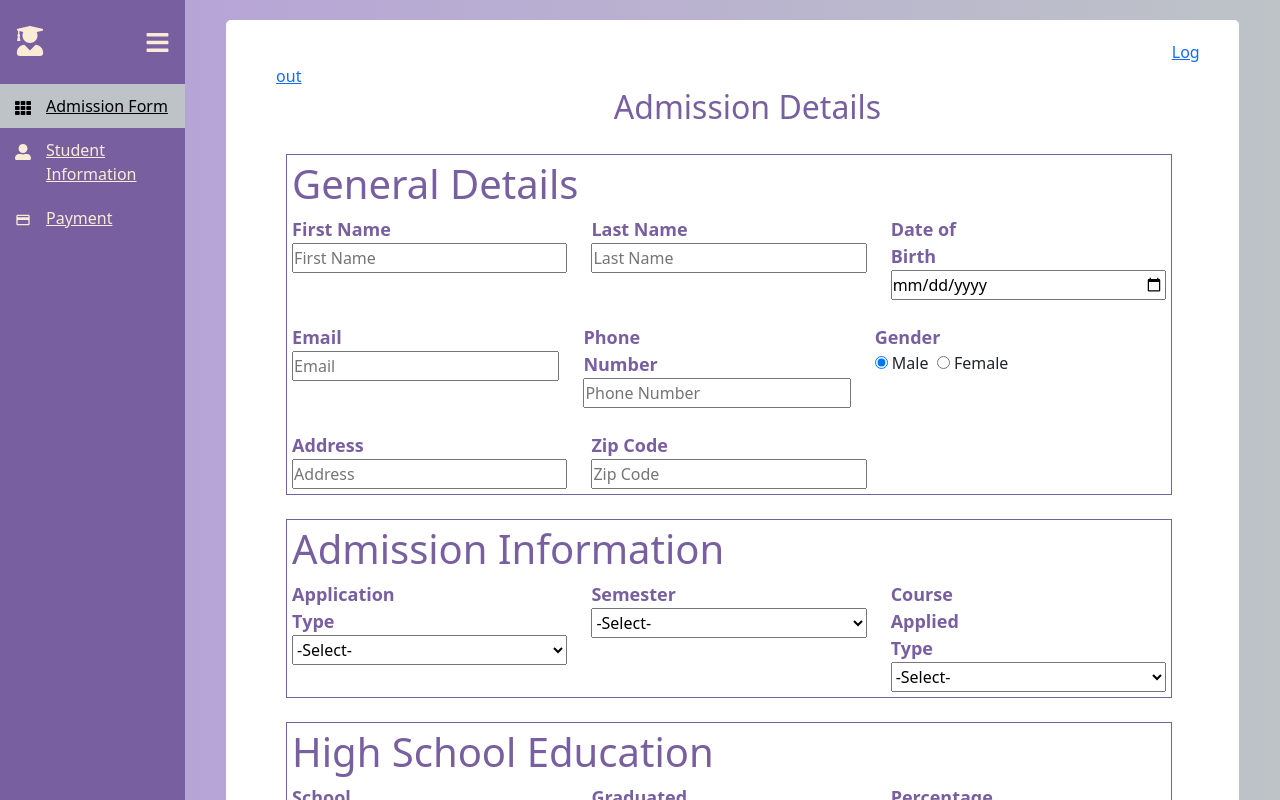
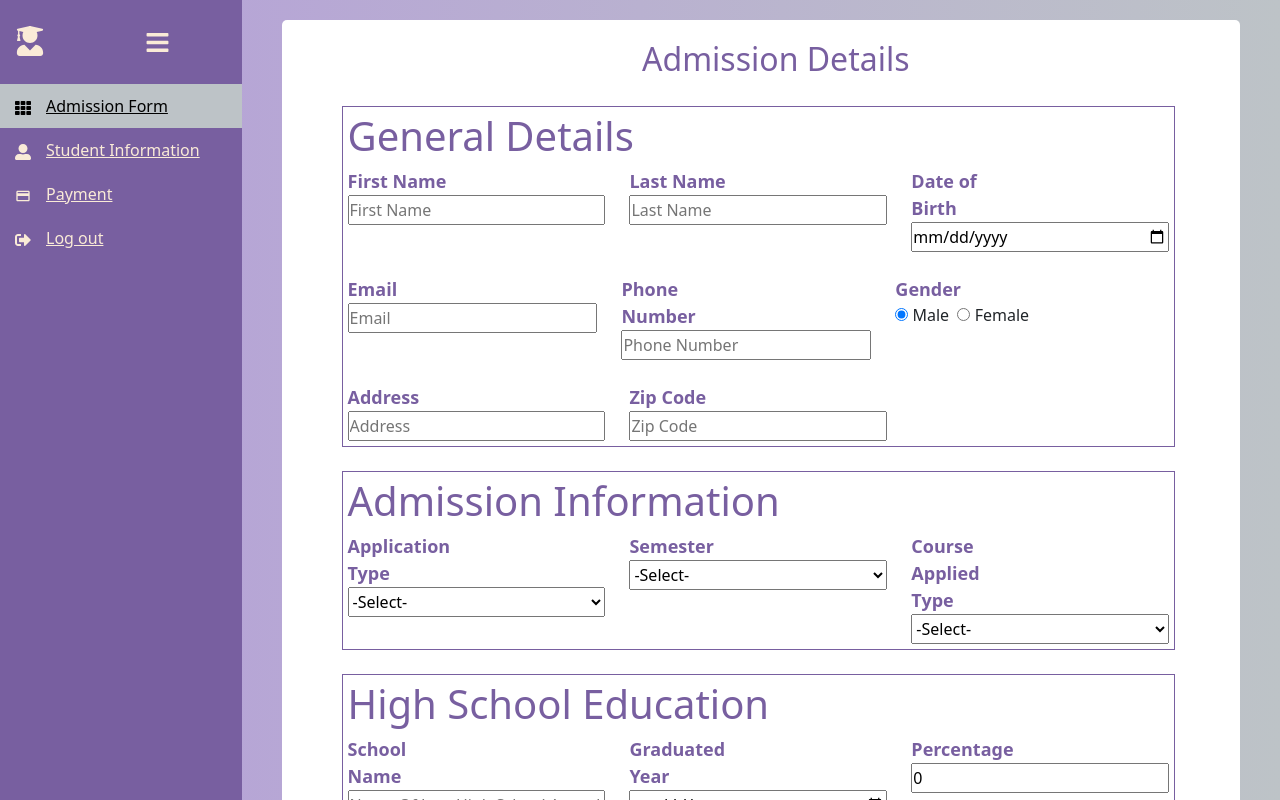
Before and after one commit to YODA-SuperKings/University-Admin, a React (Create React App) app in the folder University Admin Web/university_admin_web/: page /AdmissionForm in a window 1280 px wide. Shown: the top 800 px of the page. Built offline with nearby package versions, Linux system fonts and the light colour scheme.

Commit message:
UI Changes partially

```diff
--- a/University Admin Web/university_admin_web/src/App.js
+++ b/University Admin Web/university_admin_web/src/App.js
@@ -1,11 +1,23 @@
 import React from 'react';
-import Login from './Components/Login';
+import { BrowserRouter, Route, Routes } from "react-router-dom";
 import './Styles/style.css';
+import Sidebar from './Components/Sidebar';
+import AdmissionForm from './Components/AdmissionForm';
+import StudentInformation from './Components/StudentInformation';
+import Payment from './Components/Payment';
 
 function App() {
   return (
     <div className="App">
-        <Login/>
+        <BrowserRouter>
+         <Sidebar>
+          <Routes>
+            <Route path="AdmissionForm" element={<AdmissionForm />} />
+            <Route path="StudentInformation" element={<StudentInformation />} />
+            <Route path="Payment" element={<Payment />} />
+          </Routes>
+        </Sidebar>
+      </BrowserRouter>
     </div>
   );
 }
--- a/University Admin Web/university_admin_web/src/Components/AdmissionForm.js
+++ b/University Admin Web/university_admin_web/src/Components/AdmissionForm.js
@@ -218,10 +218,6 @@ function AdmissionForm(){
 
     return (
         <div className="form-admission">
-            <div>
-                <span style={{paddingLeft: "95%"}}></span>
-                <Link to={"/"}>Log out</Link>
-            </div>
             <div><h1 className='admission_header'>Admission Details</h1></div>
             <div className="form-admission-body">
             <div className='admission_border'>
--- a/University Admin Web/university_admin_web/src/Components/Sidebar.js
+++ b/University Admin Web/university_admin_web/src/Components/Sidebar.js
@@ -1,5 +1,5 @@
 import React, {useState} from 'react';
-import { FaBars, FaTh, FaUserAlt, FaUserGraduate } from 'react-icons/fa';
+import { FaBars, FaTh, FaUserAlt, FaUserGraduate, FaSignOutAlt } from 'react-icons/fa';
 import { MdOutlinePayment } from 'react-icons/md';
 import { NavLink } from 'react-router-dom';
 
@@ -18,6 +18,11 @@ const menuItem = [
         path: "/Payment",
         name: "Payment",
         icon: <MdOutlinePayment/>
+    },
+    {
+        path: "/",
+        name: "Log out",
+        icon: <FaSignOutAlt/>
     }
 ]
 
@@ -26,7 +31,7 @@ function Sidebar({children}){
     const toggle = () => setIsOpen(!isOpen);
     return(
       <div className='Sidebar_container'>
-        <div style={{width: isOpen ? "200px" : "50px"}} className='sidebar'>
+        <div className='sidebar'>
             <div className='topSection'>
                 <h1 style={{display: isOpen ? "block" : "none"}} className='logo'><FaUserGraduate/></h1>
                 <div style={{marginLeft: isOpen ? "100px" : "0px"}} className='bars'>
--- a/University Admin Web/university_admin_web/src/Components/StudentInformation.js
+++ b/University Admin Web/university_admin_web/src/Components/StudentInformation.js
@@ -33,10 +33,6 @@ function StudentInformation(){
 
     return(
         <div className="form-studentInformation">
-            <div>
-                <span style={{paddingLeft: "95%"}}></span>
-                <Link to={"/"}>Log out</Link>
-            </div>
             <div><h1 className='studentInformation_header'>Student Information</h1></div>
             <div className="form-studentInformation-body">
             <Table responsive bordered hover>
--- a/University Admin Web/university_admin_web/src/index.js
+++ b/University Admin Web/university_admin_web/src/index.js
@@ -3,28 +3,11 @@ import ReactDOM from 'react-dom/client';
 import './index.css';
 import App from './App';
 import reportWebVitals from './reportWebVitals';
-import { BrowserRouter, Route, Routes } from "react-router-dom";
-import Registration from "./Components/Registration";
-import Sidebar from './Components/Sidebar';
-import AdmissionForm from './Components/AdmissionForm';
-import StudentInformation from './Components/StudentInformation';
-import Payment from './Components/Payment';
 
 const root = ReactDOM.createRoot(document.getElementById('root'));
 root.render(
   <React.StrictMode>
-  <BrowserRouter>
-  <Routes>
-    <Route index element={<App />} />
-  </Routes>
-  <Sidebar>
-    <Routes>
-      <Route path="AdmissionForm" element={<AdmissionForm />} />
-      <Route path="StudentInformation" element={<StudentInformation />} />
-      <Route path="Payment" element={<Payment />} />
-    </Routes>
-  </Sidebar>
-  </BrowserRouter>
+   <App />
   </React.StrictMode>
 );
 
```
